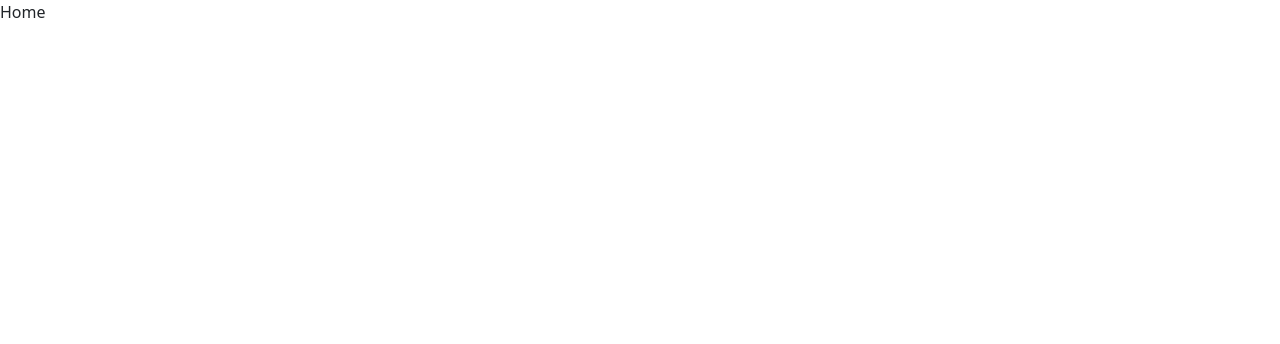
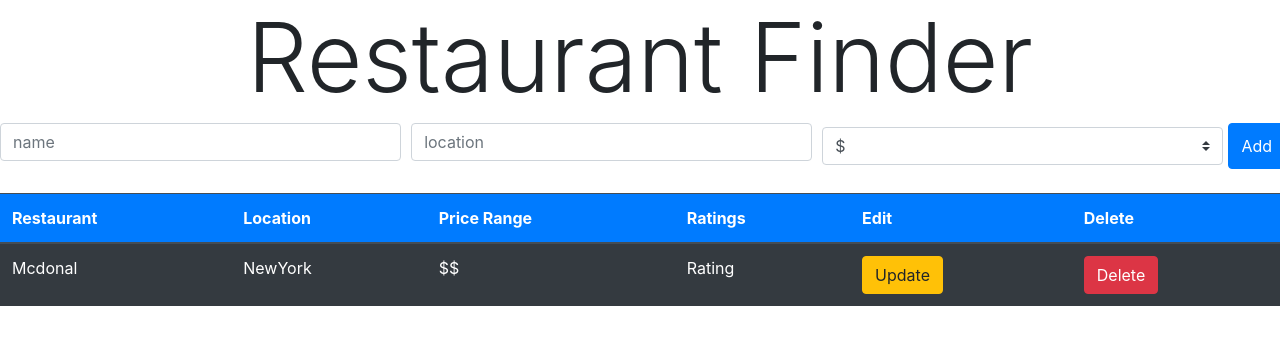
Before and after one commit to kev-1n/yelp, a React (Create React App) app in the folder client/: page / in a window 1280 px wide. Shown: the top 344 px of the page. Built offline with nearby package versions, Linux system fonts and the light colour scheme.

Commit message:
HomePage component started

```diff
--- a/client/public/index.html
+++ b/client/public/index.html
@@ -17,7 +17,7 @@
     <link rel="manifest" href="%PUBLIC_URL%/manifest.json" />
     <!-- CSS only -->
     <link rel="stylesheet" href="https://cdnjs.cloudflare.com/ajax/libs/font-awesome/5.15.3/css/all.min.css" />
-    <link href="https://cdn.jsdelivr.net/npm/bootstrap@5.0.0-beta3/dist/css/bootstrap.min.css" rel="stylesheet" integrity="sha384-eOJMYsd53ii+scO/bJGFsiCZc+5NDVN2yr8+0RDqr0Ql0h+rP48ckxlpbzKgwra6" crossorigin="anonymous">
+    <link rel="stylesheet" href="https://cdn.jsdelivr.net/npm/bootstrap@4.6.0/dist/css/bootstrap.min.css" integrity="sha384-B0vP5xmATw1+K9KRQjQERJvTumQW0nPEzvF6L/Z6nronJ3oUOFUFpCjEUQouq2+l" crossorigin="anonymous">
     <!--
       Notice the use of %PUBLIC_URL% in the tags above.
       It will be replaced with the URL of the `public` folder during the build.
--- /dev/null
+++ b/client/src/components/AddRestaurants.jsx
@@ -0,0 +1,30 @@
+import React from 'react'
+
+export const AddRestaurants = () => {
+    return (
+        <div className="mb-4">
+            <form action="">
+                <div className="form-row">
+                    <div className="col">
+                        <input type="text" className="form-control" placeholder="name"/>
+                    </div>
+                    <div className="col">
+                        <input className="form-control" type="text" placeholder="location"/>
+                    </div>
+                    <div className="col">
+                        <select className="custom-select my-1 mr-sm-2">
+                            <option disabled>Price Range</option>
+                            <option value="1">$</option>
+                            <option value="2">$$</option>
+                            <option value="3">$$$</option>
+                            <option value="4">$$$$</option>
+                            <option value="4">$$$$$</option>
+                        </select>
+                    </div>
+                    <button className="btn btn-primary">Add</button>
+                </div>
+            </form>
+
+        </div>
+    )
+}
--- /dev/null
+++ b/client/src/components/Header.jsx
@@ -0,0 +1,9 @@
+import React from 'react'
+
+export const Header = () => {
+    return (
+        <div>
+            <h1 className="font-weight-light display-1 text-center">Restaurant Finder</h1>
+        </div>
+    )
+}
--- /dev/null
+++ b/client/src/components/RestaurantList.jsx
@@ -0,0 +1,34 @@
+import React from 'react'
+
+export const RestaurantList = () => {
+    return (
+        <div className="list-group">
+            <table className="table table-hover table-dark">
+                <thead>
+                    <tr className="bg-primary">
+                        <th scope="col">Restaurant</th>
+                        <th scope="col">Location</th>
+                        <th scope="col">Price Range</th>
+                        <th scope="col">Ratings</th>
+                        <th scope="col">Edit</th>
+                        <th scope="col">Delete</th>
+                    </tr>
+                </thead>
+                <tbody>
+                    <tr>
+                        <td>Mcdonal</td>
+                        <td>NewYork</td>
+                        <td>$$</td>
+                        <td>Rating</td>
+                        <td>
+                            <button className="btn btn-warning">Update</button>
+                        </td>
+                        <td>
+                        <button className="btn btn-danger">Delete</button>
+                        </td>
+                    </tr>
+                </tbody>
+            </table>
+        </div>
+    )
+}
--- a/client/src/routes/Home.jsx
+++ b/client/src/routes/Home.jsx
@@ -1,9 +1,14 @@
 import React from 'react'
+import { AddRestaurants } from '../components/AddRestaurants'
+import { Header } from '../components/Header'
+import { RestaurantList } from '../components/RestaurantList'
 
 export const Home = () => {
     return (
         <div>
-            Home
+            <Header/>
+            <AddRestaurants/>
+            <RestaurantList/>
         </div>
     )
 }
```
